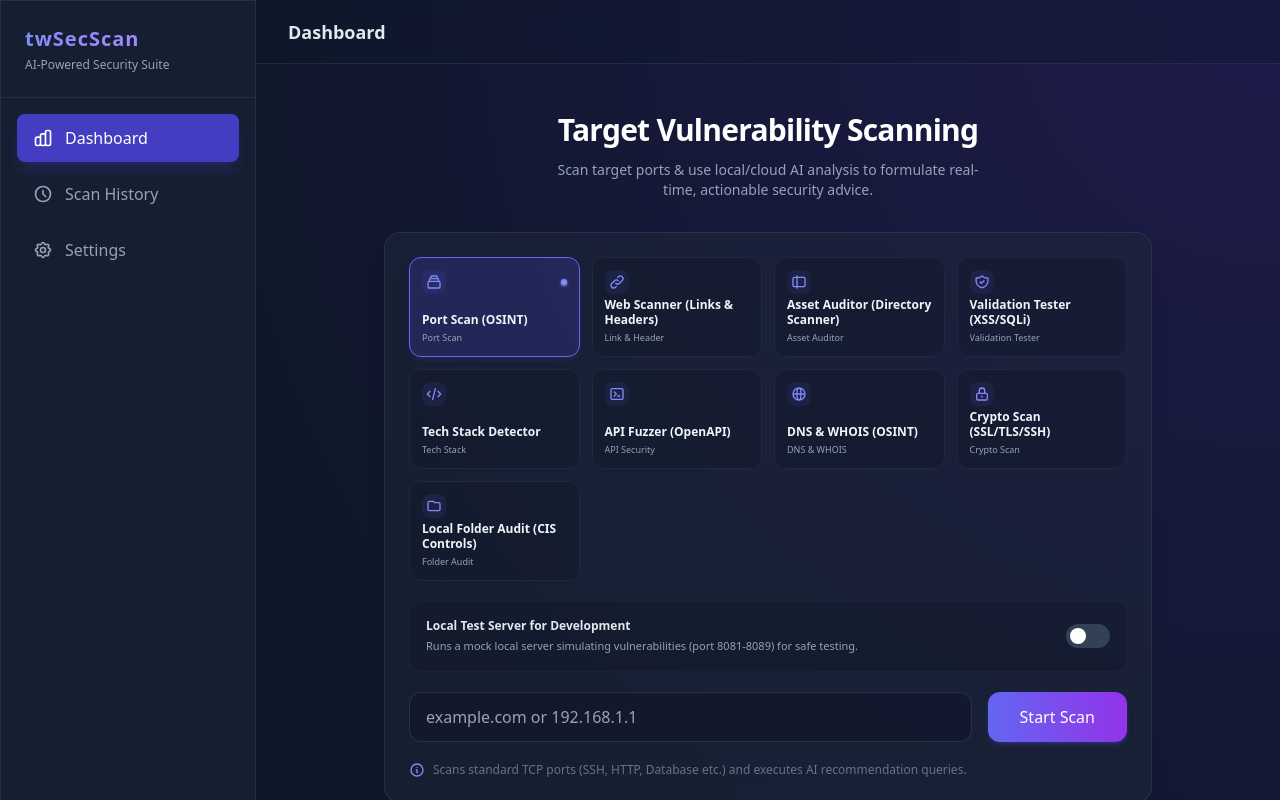
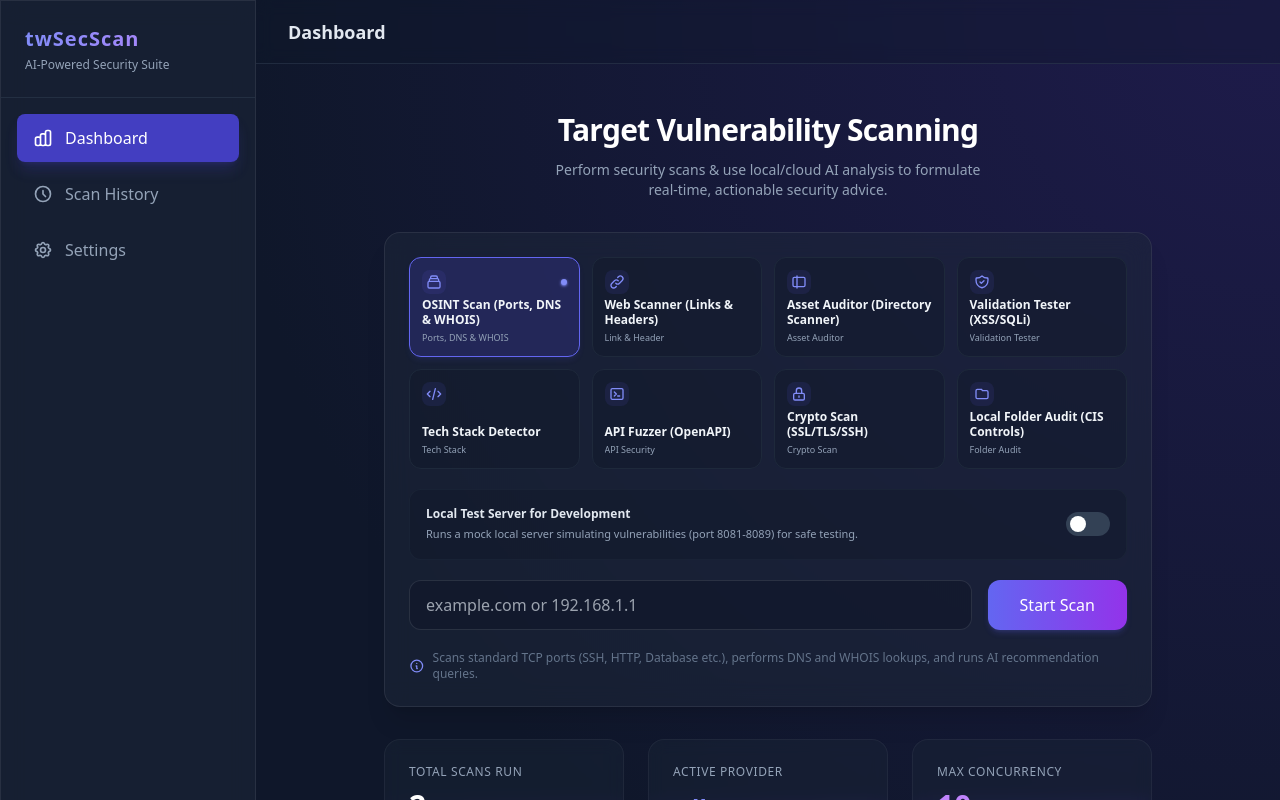
Before and after one commit to twsnmp/twSecScan, a Svelte app in the folder frontend/: page / in a window 1280 px wide. Shown: the top 800 px of the page. Built offline with nearby package versions, Linux system fonts and the light colour scheme.

Commit message:
refactor: merge Port Scan and DNS/WHOIS into a unified OSINT scan and clean up UI subtitle

```diff
--- a/frontend/src/App.svelte
+++ b/frontend/src/App.svelte
@@ -11,11 +11,11 @@
       version: 'v0.1.0 • Pure Go Engine',
       scanInProgress: 'Scan in progress...',
       dashboardTitle: 'Target Vulnerability Scanning',
-      dashboardDesc: 'Scan target ports & use local/cloud AI analysis to formulate real-time, actionable security advice.',
+      dashboardDesc: 'Perform security scans & use local/cloud AI analysis to formulate real-time, actionable security advice.',
       placeholderTarget: 'example.com or 192.168.1.1',
       startScan: 'Start Scan',
       scanning: 'Scanning...',
-      scanFootnote: 'Scans standard TCP ports (SSH, HTTP, Database etc.) and executes AI recommendation queries.',
+      scanFootnote: 'Scans standard TCP ports (SSH, HTTP, Database etc.), performs DNS and WHOIS lookups, and runs AI recommendation queries.',
       statTotalScans: 'Total Scans Run',
       statActiveProvider: 'Active Provider',
       statMaxConcurrency: 'Max Concurrency',
@@ -71,7 +71,7 @@
       placeholderTargetValidationTester: 'https://example.com',
       placeholderTargetTechDetector: 'https://example.com',
       placeholderTargetLocalAudit: 'Select local folder to audit...',
-      typePortScan: 'Port Scan (OSINT)',
+      typePortScan: 'OSINT Scan (Ports, DNS & WHOIS)',
       typeWebScan: 'Web Scanner (Links & Headers)',
       typeAssetAuditor: 'Asset Auditor (Directory Scanner)',
       typeValidationTester: 'Validation Tester (XSS/SQLi)',
@@ -111,11 +111,11 @@
       version: 'v0.1.0 • Pure Goエンジン',
       scanInProgress: 'スキャン実行中...',
       dashboardTitle: '対象の脆弱性スキャン',
-      dashboardDesc: '対象のポートをスキャンし、ローカルまたはクラウドのAI分析を使用して、リアルタイムで実用的なセキュリティアドバイスを作成します。',
+      dashboardDesc: 'セキュリティスキャンを実行し、ローカルまたはクラウドのAI分析を使用して、リアルタイムで実用的なアドバイスを提供します。',
       placeholderTarget: 'example.com または 192.168.1.1',
       startScan: 'スキャン開始',
       scanning: 'スキャン中...',
-      scanFootnote: '標準的なTCPポート（SSH、HTTP、データベースなど）をスキャンし、AIによる推奨事項のクエリを実行します。',
+      scanFootnote: '標準的なTCPポート（SSH、HTTP、データベースなど）のスキャン、DNSおよびWHOIS情報の取得を行い、AIによる分析と推奨事項の提案を実行します。',
       statTotalScans: '総スキャン実行数',
       statActiveProvider: '有効なAIプロバイダー',
       statMaxConcurrency: '最大同時実行数',
@@ -171,7 +171,7 @@
       placeholderTargetValidationTester: 'https://example.com',
       placeholderTargetTechDetector: 'https://example.com',
       placeholderTargetLocalAudit: '監査するローカルフォルダを選択してください...',
-      typePortScan: 'ポートスキャン (OSINT)',
+      typePortScan: 'OSINTスキャン (ポート・DNS・WHOIS)',
       typeWebScan: 'Webスキャナー (リンク・ヘッダ検証)',
       typeAssetAuditor: 'アセット監査 (Asset Auditor)',
       typeValidationTester: '入力値検証 (Validation Tester)',
@@ -715,7 +715,7 @@
                 </div>
                 <div>
                   <h4 class="text-xs font-bold text-slate-100 leading-tight">{t('typePortScan')}</h4>
-                  <p class="text-[9px] text-slate-400 mt-1 truncate">Port Scan</p>
+                  <p class="text-[9px] text-slate-400 mt-1 truncate">Ports, DNS & WHOIS</p>
                 </div>
               </button>
 
@@ -814,24 +814,6 @@
                 </div>
               </button>
 
-              <button
-                disabled={scanning}
-                onclick={() => selectedScanType = 'dns_whois'}
-                class="group text-left p-3 rounded-xl transition-all border flex flex-col justify-between h-[100px] {selectedScanType === 'dns_whois' ? 'bg-indigo-600/20 border-indigo-500 shadow-md shadow-indigo-500/10' : 'bg-slate-900/40 border-slate-800 hover:border-slate-700/80 hover:bg-slate-900/60'}"
-              >
-                <div class="flex items-center justify-between w-full">
-                  <span class="p-1 rounded-lg bg-indigo-500/10 text-indigo-400 group-hover:scale-105 transition-transform">
-                    <svg class="w-4 h-4" fill="none" stroke="currentColor" viewBox="0 0 24 24"><path stroke-linecap="round" stroke-linejoin="round" stroke-width="2" d="M21 12a9 9 0 01-9 9m9-9a9 9 0 00-9-9m9 9H3m9 9a9 9 0 01-9-9m9 9c1.657 0 3-4.03 3-9s-1.343-9-3-9m0 18c-1.657 0-3-4.03-3-9s1.343-9 3-9m-9 9a9 9 0 019-9"/></svg>
-                  </span>
-                  {#if selectedScanType === 'dns_whois'}
-                    <span class="w-1.5 h-1.5 rounded-full bg-indigo-400 shadow shadow-indigo-400"></span>
-                  {/if}
-                </div>
-                <div>
-                  <h4 class="text-xs font-bold text-slate-100 leading-tight">{t('typeDNSWhois')}</h4>
-                  <p class="text-[9px] text-slate-400 mt-1 truncate">DNS & WHOIS</p>
-                </div>
-              </button>
 
               <button
                 disabled={scanning}
```
Also changed, not shown: 1 other file (tests, documents, lock files or other folders).
